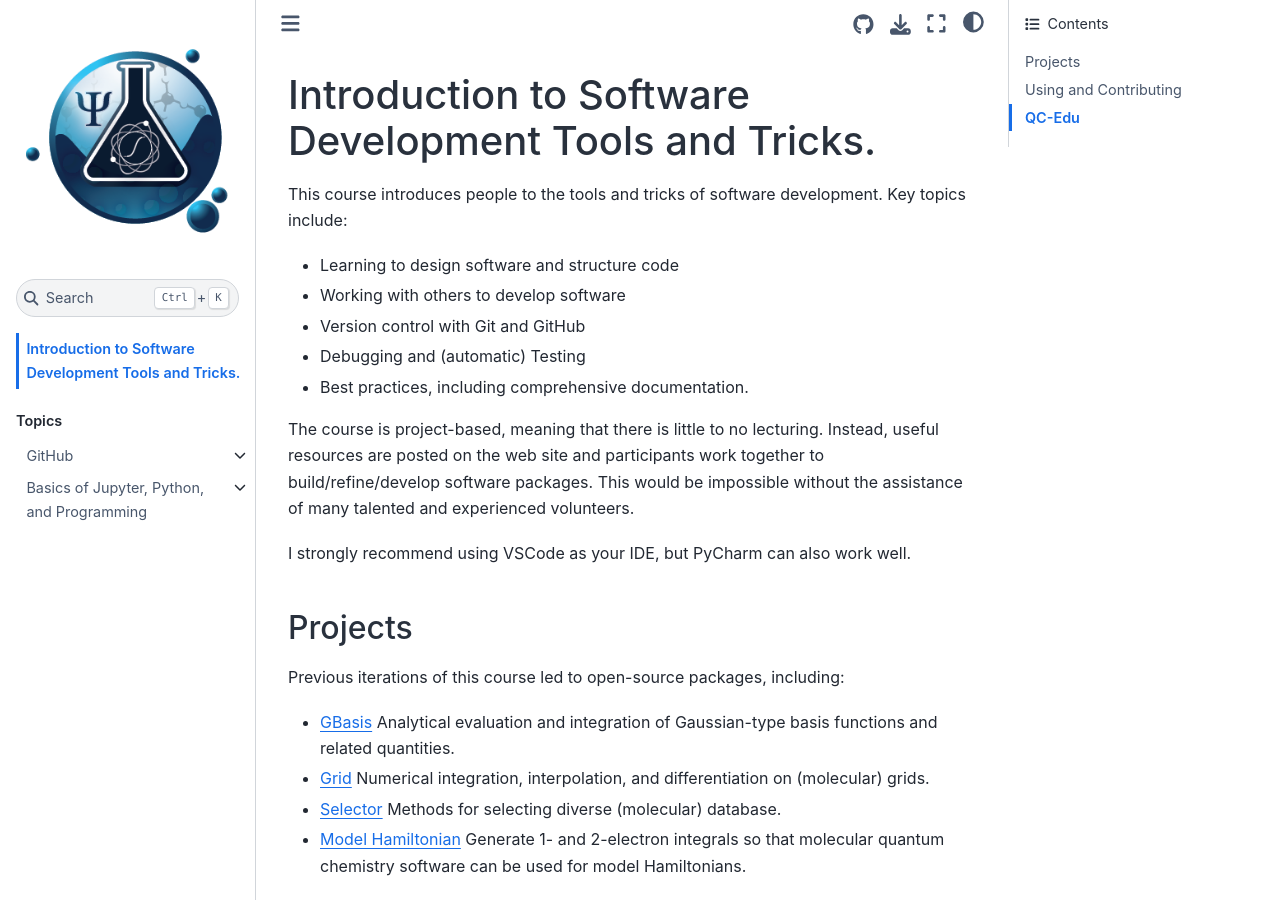
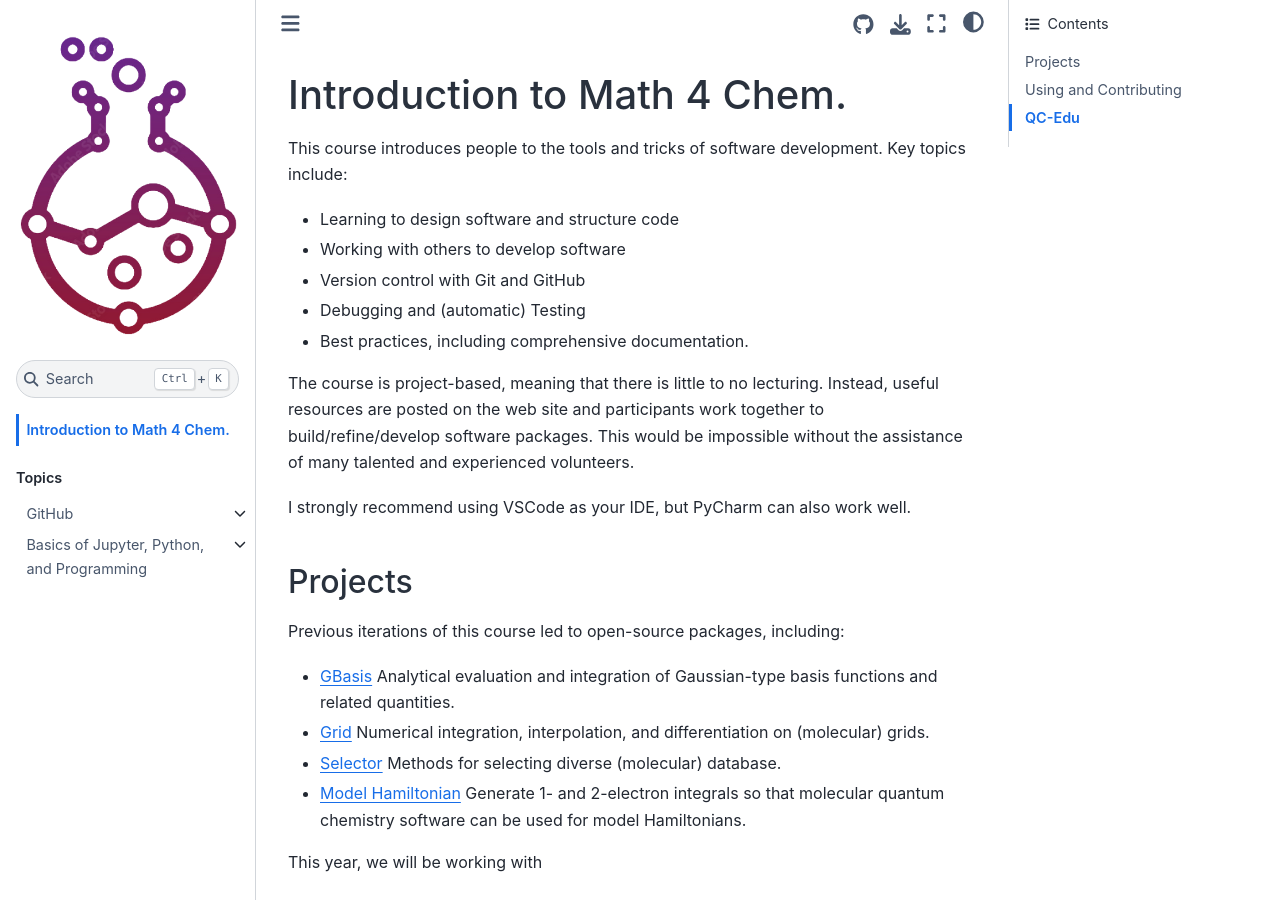
Before and after one commit to ChemAI-Lab/Math4Chem, a Jupyter Book: the page built from website/intro.md, in a window 1280 px wide and 900 px high. Built offline with Jupyter Book 1.0.4 settings and Sphinx 7.4.7 and the Sphinx Book theme 1.1.4, drawn with Linux system fonts in a browser that asks for light colours.

Commit message:
changing intro

```diff
--- a/website/_config.yml
+++ b/website/_config.yml
@@ -3,7 +3,7 @@
 
 title: Math for Chemists
 author: Rodrigo Vargas-Hernandes, Alexandre De Camargo, Valerii Chuiko, Paul W. Ayers, and friends, with the support of The Jupyter Book Community
-logo: new_logo.png
+logo: logo.png
 
 # build files only in _toc.yml
 only_build_toc_files: true
--- a/website/intro.md
+++ b/website/intro.md
@@ -1,4 +1,4 @@
-# Introduction to Software Development Tools and Tricks.
+# Introduction to Math 4 Chem.
 
 This course introduces people to the tools and tricks of software development. Key topics include:
 - Learning to design software and structure code
```
